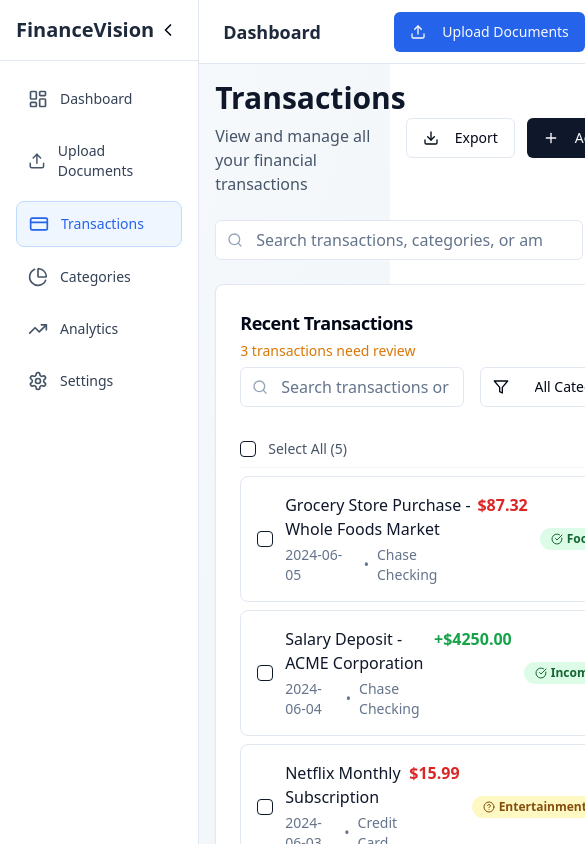
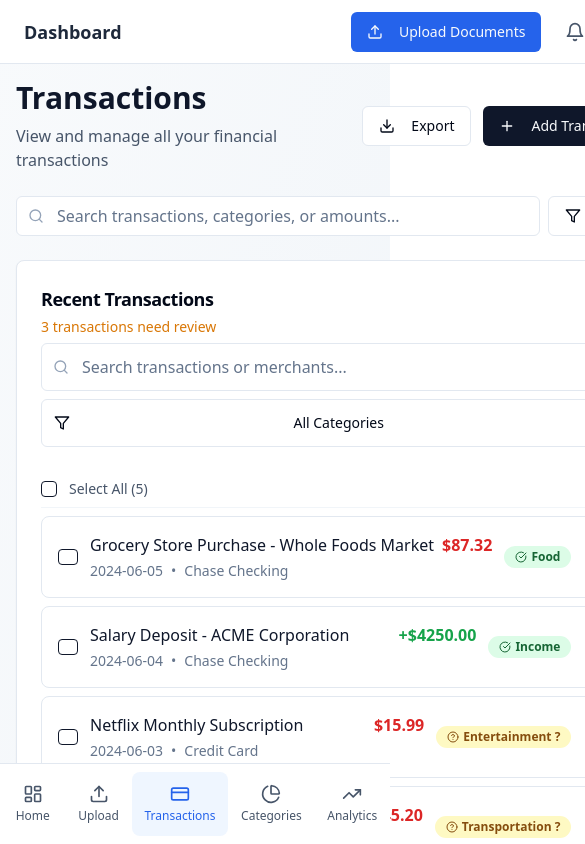
Before and after one commit to dvlshah/finance-vision-ai-flow, a React (Vite) app: page /transactions in a window 390 px wide. Shown: the top 844 px of the page, 585 px wide, since content can reach past the window. Built offline with nearby package versions, Linux system fonts and the light colour scheme.

Commit message:
Implement mobile experience features
Implemented Phase 3C: Mobile Experience. Added swipe gestures, bottom navigation, and optimized touch targets.

```diff
--- a/src/components/layout/DashboardLayout.tsx
+++ b/src/components/layout/DashboardLayout.tsx
@@ -2,6 +2,7 @@
 import { useState } from 'react';
 import { Sidebar } from './Sidebar';
 import { Header } from './Header';
+import { MobileBottomNav } from '../navigation/MobileBottomNav';
 import { UploadModal } from '../modals/UploadModal';
 
 interface DashboardLayoutProps {
@@ -14,14 +15,21 @@ export const DashboardLayout = ({ children }: DashboardLayoutProps) => {
   return (
     <div className="min-h-screen bg-gradient-to-br from-slate-50 to-slate-100">
       <div className="flex">
-        <Sidebar />
+        {/* Desktop Sidebar - hidden on mobile */}
+        <div className="hidden md:block">
+          <Sidebar />
+        </div>
+
         <div className="flex-1">
           <Header onUploadClick={() => setIsUploadModalOpen(true)} />
-          <main className="p-4 md:p-6">
+          <main className="p-4 md:p-6 pb-20 md:pb-6">
             {children}
           </main>
         </div>
       </div>
+
+      {/* Mobile Bottom Navigation */}
+      <MobileBottomNav />
 
       <UploadModal
         isOpen={isUploadModalOpen}
--- /dev/null
+++ b/src/components/navigation/MobileBottomNav.tsx
@@ -0,0 +1,58 @@
+
+import { Link, useLocation } from 'react-router-dom';
+import {
+  LayoutDashboard,
+  Upload,
+  CreditCard,
+  PieChart,
+  TrendingUp
+} from 'lucide-react';
+import { cn } from '@/lib/utils';
+
+const navItems = [
+  { icon: LayoutDashboard, label: 'Home', path: '/' },
+  { icon: Upload, label: 'Upload', path: '/upload' },
+  { icon: CreditCard, label: 'Transactions', path: '/transactions' },
+  { icon: PieChart, label: 'Categories', path: '/categories' },
+  { icon: TrendingUp, label: 'Analytics', path: '/analytics' },
+];
+
+export const MobileBottomNav = () => {
+  const location = useLocation();
+
+  return (
+    <div className="md:hidden fixed bottom-0 left-0 right-0 bg-white border-t border-slate-200 z-50">
+      <div className="flex items-center justify-around py-2">
+        {navItems.map((item) => {
+          const isActive = location.pathname === item.path;
+          return (
+            <Link
+              key={item.path}
+              to={item.path}
+              className={cn(
+                "flex flex-col items-center justify-center p-3 rounded-lg transition-colors min-w-[64px] min-h-[56px]",
+                isActive
+                  ? "text-blue-600 bg-blue-50"
+                  : "text-slate-600 hover:text-blue-600 hover:bg-blue-50"
+              )}
+            >
+              <item.icon
+                size={20}
+                className={cn(
+                  "mb-1",
+                  isActive ? "text-blue-600" : "text-slate-600"
+                )}
+              />
+              <span className={cn(
+                "text-xs font-medium",
+                isActive ? "text-blue-600" : "text-slate-600"
+              )}>
+                {item.label}
+              </span>
+            </Link>
+          );
+        })}
+      </div>
+    </div>
+  );
+};
--- a/src/components/transactions/TransactionList.tsx
+++ b/src/components/transactions/TransactionList.tsx
@@ -1,4 +1,3 @@
-
 import { useState } from 'react';
 import { Card, CardContent, CardHeader, CardTitle } from '@/components/ui/card';
 import { Button } from '@/components/ui/button';
@@ -6,8 +5,10 @@ import { Input } from '@/components/ui/input';
 import { Select, SelectContent, SelectItem, SelectTrigger, SelectValue } from '@/components/ui/select';
 import { Checkbox } from '@/components/ui/checkbox';
 import { ConfidenceBadge } from '@/components/ui/confidence-badge';
-import { Search, Filter, Edit2, Check, X, MoreHorizontal, Copy, Split, Trash2 } from 'lucide-react';
+import { Search, Filter, Edit2, Check, X, MoreHorizontal, Copy, Split, Trash2, RefreshCw } from 'lucide-react';
 import { DropdownMenu, DropdownMenuContent, DropdownMenuItem, DropdownMenuTrigger } from '@/components/ui/dropdown-menu';
+import { usePullToRefresh } from '@/hooks/usePullToRefresh';
+import { useSwipeGesture } from '@/hooks/useSwipeGesture';
 
 interface Transaction {
   id: string;
@@ -87,6 +88,17 @@ export const TransactionList = () => {
   const [selectedTransactions, setSelectedTransactions] = useState<string[]>([]);
   const [bulkEditMode, setBulkEditMode] = useState(false);
 
+  const handleRefresh = async () => {
+    // Simulate refresh delay
+    await new Promise(resolve => setTimeout(resolve, 1000));
+    console.log('Refreshing transactions...');
+  };
+
+  const { isRefreshing, pullDistance } = usePullToRefresh({
+    onRefresh: handleRefresh,
+    threshold: 80
+  });
+
   const handleEditTransaction = (id: string) => {
     setTransactions(prev =>
       prev.map(t => t.id === id ? { ...t, isEditing: true } : t)
@@ -149,6 +161,22 @@ export const TransactionList = () => {
   const needsReviewCount = transactions.filter(t => t.confidence < 90).length;
 
   return (
+    <div className="relative">
+      {/* Pull to refresh indicator */}
+      {pullDistance > 0 && (
+        <div
+          className="absolute top-0 left-0 right-0 flex justify-center items-center bg-blue-50 text-blue-600 transition-all duration-200"
+          style={{ height: `${Math.min(pullDistance, 80)}px` }}
+        >
+          <RefreshCw
+            className={`h-5 w-5 ${isRefreshing ? 'animate-spin' : ''}`}
+          />
+          <span className="ml-2 text-sm">
+            {isRefreshing ? 'Refreshing...' : 'Pull to refresh'}
+          </span>
+        </div>
+      )}
+
       <Card>
         <CardHeader>
           <div className="flex items-center justify-between">
@@ -174,19 +202,20 @@ export const TransactionList = () => {
             </div>
           </div>
 
-        <div className="flex space-x-4">
+          {/* Mobile-optimized search and filter */}
+          <div className="flex flex-col md:flex-row space-y-2 md:space-y-0 md:space-x-4">
             <div className="relative flex-1">
               <Search size={16} className="absolute left-3 top-1/2 transform -translate-y-1/2 text-slate-400" />
               <Input
                 placeholder="Search transactions or merchants..."
                 value={searchTerm}
                 onChange={(e) => setSearchTerm(e.target.value)}
-              className="pl-10"
+                className="pl-10 h-12 md:h-10"
               />
             </div>
 
             <Select value={categoryFilter} onValueChange={setCategoryFilter}>
-            <SelectTrigger className="w-48">
+              <SelectTrigger className="w-full md:w-48 h-12 md:h-10">
                 <Filter size={16} className="mr-2" />
                 <SelectValue placeholder="Filter by category" />
               </SelectTrigger>
@@ -263,6 +292,7 @@ export const TransactionList = () => {
           </div>
         </CardContent>
       </Card>
+    </div>
   );
 };
 
@@ -278,25 +308,35 @@ interface TransactionRowProps {
 const TransactionRow = ({ transaction, isSelected, onSelect, onEdit, onSave, onCancel }: TransactionRowProps) => {
   const [editCategory, setEditCategory] = useState(transaction.category);
 
+  const swipeRef = useSwipeGesture({
+    onSwipeRight: () => onEdit(transaction.id),
+    onSwipeLeft: () => console.log('Swipe left - could delete'),
+    threshold: 100
+  });
+
   return (
-    <div className="flex items-center space-x-3 p-4 border border-slate-200 rounded-lg hover:bg-slate-50 transition-colors">
+    <div
+      ref={swipeRef}
+      className="flex items-center space-x-3 p-4 border border-slate-200 rounded-lg hover:bg-slate-50 transition-colors touch-manipulation"
+    >
       <Checkbox
         checked={isSelected}
         onCheckedChange={(checked) => onSelect(transaction.id, checked as boolean)}
+        className="min-w-[20px]"
       />
 
-      <div className="flex-1">
+      <div className="flex-1 min-w-0">
         <div className="flex items-start justify-between">
-          <div className="space-y-1">
-            <h4 className="font-medium text-slate-900">{transaction.description}</h4>
+          <div className="space-y-1 flex-1 min-w-0">
+            <h4 className="font-medium text-slate-900 truncate pr-2">{transaction.description}</h4>
             <div className="flex items-center space-x-2 text-sm text-slate-500">
               <span>{transaction.date}</span>
               <span>•</span>
-              <span>{transaction.account}</span>
+              <span className="truncate">{transaction.account}</span>
             </div>
           </div>
 
-          <div className="text-right">
+          <div className="text-right flex-shrink-0">
             <p className={`font-semibold ${transaction.amount > 0 ? 'text-green-600' : 'text-red-600'}`}>
               {transaction.amount > 0 ? '+' : ''}${Math.abs(transaction.amount).toFixed(2)}
             </p>
@@ -304,11 +344,11 @@ const TransactionRow = ({ transaction, isSelected, onSelect, onEdit, onSave, onC
         </div>
       </div>
 
+      <div className="flex items-center space-x-2 flex-shrink-0">
+        {transaction.isEditing ? (
           <div className="flex items-center space-x-2">
-        {transaction.isEditing ? (
-          <>
             <Select value={editCategory} onValueChange={setEditCategory}>
-              <SelectTrigger className="w-40">
+              <SelectTrigger className="w-32 md:w-40 h-8">
                 <SelectValue />
               </SelectTrigger>
               <SelectContent>
@@ -326,7 +366,7 @@ const TransactionRow = ({ transaction, isSelected, onSelect, onEdit, onSave, onC
               size="sm"
               variant="ghost"
               onClick={() => onSave(transaction.id, editCategory)}
-              className="text-green-600 hover:text-green-700"
+              className="text-green-600 hover:text-green-700 p-2"
             >
               <Check size={16} />
             </Button>
@@ -335,11 +375,11 @@ const TransactionRow = ({ transaction, isSelected, onSelect, onEdit, onSave, onC
               size="sm"
               variant="ghost"
               onClick={() => onCancel(transaction.id)}
-              className="text-red-600 hover:text-red-700"
+              className="text-red-600 hover:text-red-700 p-2"
             >
               <X size={16} />
             </Button>
-          </>
+          </div>
         ) : (
           <>
             <ConfidenceBadge
@@ -350,7 +390,7 @@ const TransactionRow = ({ transaction, isSelected, onSelect, onEdit, onSave, onC
 
             <DropdownMenu>
               <DropdownMenuTrigger asChild>
-                <Button size="sm" variant="ghost" className="text-slate-600 hover:text-slate-700">
+                <Button size="sm" variant="ghost" className="text-slate-600 hover:text-slate-700 p-2">
                   <MoreHorizontal size={16} />
                 </Button>
               </DropdownMenuTrigger>
--- /dev/null
+++ b/src/hooks/usePullToRefresh.tsx
@@ -0,0 +1,71 @@
+
+import { useEffect, useRef, useState } from 'react';
+
+interface UsePullToRefreshProps {
+  onRefresh: () => Promise<void> | void;
+  threshold?: number;
+  resistance?: number;
+}
+
+export const usePullToRefresh = ({
+  onRefresh,
+  threshold = 80,
+  resistance = 0.5
+}: UsePullToRefreshProps) => {
+  const [isRefreshing, setIsRefreshing] = useState(false);
+  const [pullDistance, setPullDistance] = useState(0);
+  const touchStartY = useRef(0);
+  const scrollElement = useRef<HTMLElement | null>(null);
+
+  useEffect(() => {
+    const element = scrollElement.current || document.documentElement;
+
+    const handleTouchStart = (e: TouchEvent) => {
+      if (element.scrollTop === 0) {
+        touchStartY.current = e.touches[0].clientY;
+      }
+    };
+
+    const handleTouchMove = (e: TouchEvent) => {
+      if (element.scrollTop > 0 || isRefreshing) return;
+
+      const touchY = e.touches[0].clientY;
+      const distance = Math.max(0, (touchY - touchStartY.current) * resistance);
+
+      if (distance > 0) {
+        e.preventDefault();
+        setPullDistance(distance);
+      }
+    };
+
+    const handleTouchEnd = async () => {
+      if (pullDistance > threshold && !isRefreshing) {
+        setIsRefreshing(true);
+        try {
+          await onRefresh();
+        } finally {
+          setIsRefreshing(false);
+        }
+      }
+      setPullDistance(0);
+    };
+
+    element.addEventListener('touchstart', handleTouchStart, { passive: true });
+    element.addEventListener('touchmove', handleTouchMove, { passive: false });
+    element.addEventListener('touchend', handleTouchEnd, { passive: true });
+
+    return () => {
+      element.removeEventListener('touchstart', handleTouchStart);
+      element.removeEventListener('touchmove', handleTouchMove);
+      element.removeEventListener('touchend', handleTouchEnd);
+    };
+  }, [onRefresh, threshold, resistance, pullDistance, isRefreshing]);
+
+  return {
+    isRefreshing,
+    pullDistance,
+    setScrollElement: (element: HTMLElement | null) => {
+      scrollElement.current = element;
+    }
+  };
+};
--- /dev/null
+++ b/src/hooks/useSwipeGesture.tsx
@@ -0,0 +1,70 @@
+
+import { useRef, useEffect } from 'react';
+
+interface SwipeHandlers {
+  onSwipeLeft?: () => void;
+  onSwipeRight?: () => void;
+  onSwipeUp?: () => void;
+  onSwipeDown?: () => void;
+}
+
+interface UseSwipeGestureProps extends SwipeHandlers {
+  threshold?: number;
+}
+
+export const useSwipeGesture = ({
+  onSwipeLeft,
+  onSwipeRight,
+  onSwipeUp,
+  onSwipeDown,
+  threshold = 50
+}: UseSwipeGestureProps) => {
+  const touchStartX = useRef(0);
+  const touchStartY = useRef(0);
+  const elementRef = useRef<HTMLElement>(null);
+
+  useEffect(() => {
+    const element = elementRef.current;
+    if (!element) return;
+
+    const handleTouchStart = (e: TouchEvent) => {
+      touchStartX.current = e.touches[0].clientX;
+      touchStartY.current = e.touches[0].clientY;
+    };
+
+    const handleTouchEnd = (e: TouchEvent) => {
+      const touchEndX = e.changedTouches[0].clientX;
+      const touchEndY = e.changedTouches[0].clientY;
+
+      const deltaX = touchEndX - touchStartX.current;
+      const deltaY = touchEndY - touchStartY.current;
+
+      const absDeltaX = Math.abs(deltaX);
+      const absDeltaY = Math.abs(deltaY);
+
+      if (absDeltaX > absDeltaY && absDeltaX > threshold) {
+        if (deltaX > 0) {
+          onSwipeRight?.();
+        } else {
+          onSwipeLeft?.();
+        }
+      } else if (absDeltaY > threshold) {
+        if (deltaY > 0) {
+          onSwipeDown?.();
+        } else {
+          onSwipeUp?.();
+        }
+      }
+    };
+
+    element.addEventListener('touchstart', handleTouchStart, { passive: true });
+    element.addEventListener('touchend', handleTouchEnd, { passive: true });
+
+    return () => {
+      element.removeEventListener('touchstart', handleTouchStart);
+      element.removeEventListener('touchend', handleTouchEnd);
+    };
+  }, [onSwipeLeft, onSwipeRight, onSwipeUp, onSwipeDown, threshold]);
+
+  return elementRef;
+};
```
Lines whose indentation alone changed are shown as unchanged.
